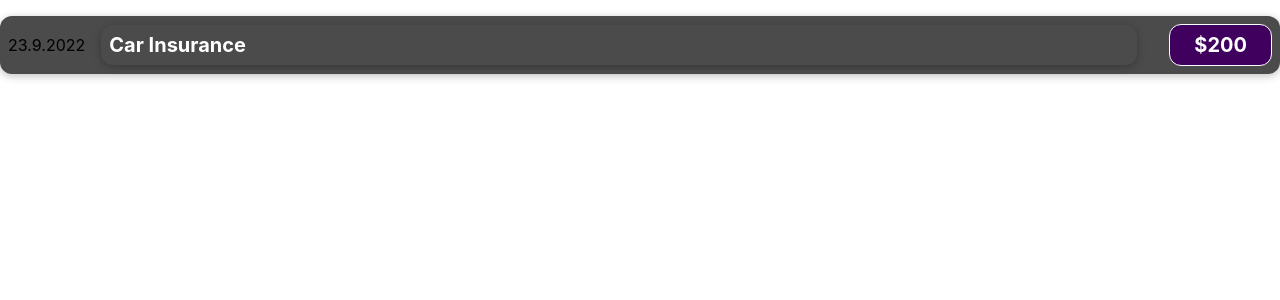
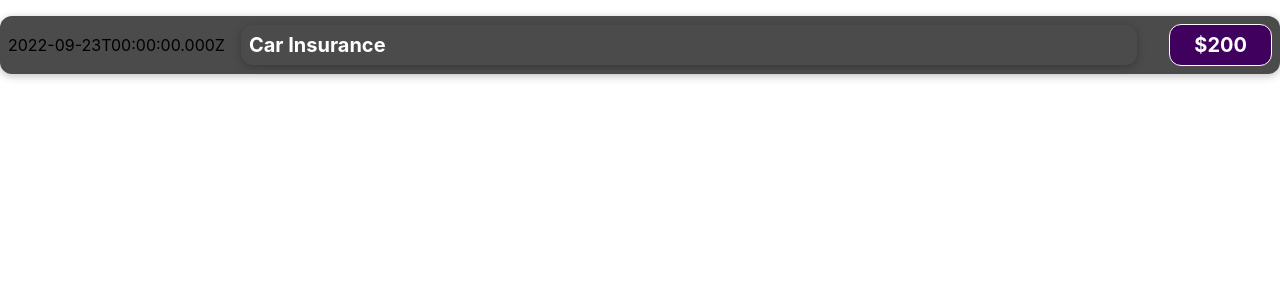
Before and after one commit to Plorrain/react-complete-guide, a React (Create React App) app: page / in a window 1280 px wide. Shown: the top 300 px of the page. Built offline with nearby package versions, Linux system fonts and the light colour scheme.

Commit message:
injecting js variables into jsx

```diff
--- a/src/components/ExpenseItem.js
+++ b/src/components/ExpenseItem.js
@@ -1,12 +1,16 @@
 import './ExpenseItem.css';
 
 function ExpenseItem() {
+  const expenseDate = new Date(2022, 8, 23);
+  const expenseTitle = 'Car Insurance';
+  const expenseAmount = 200;
+
   return (
     <div className='expense-item'>
-      <div>23.9.2022</div>
+      <div>{expenseDate.toISOString()}</div>
       <div className='expense-item__description'>
-        <h2 className='expense-item h2'>Car Insurance</h2>
-        <div className='expense-item__price'>$200</div>
+        <h2 className='expense-item h2'>{expenseTitle}</h2>
+        <div className='expense-item__price'>${expenseAmount}</div>
       </div>
     </div>
   );
```
